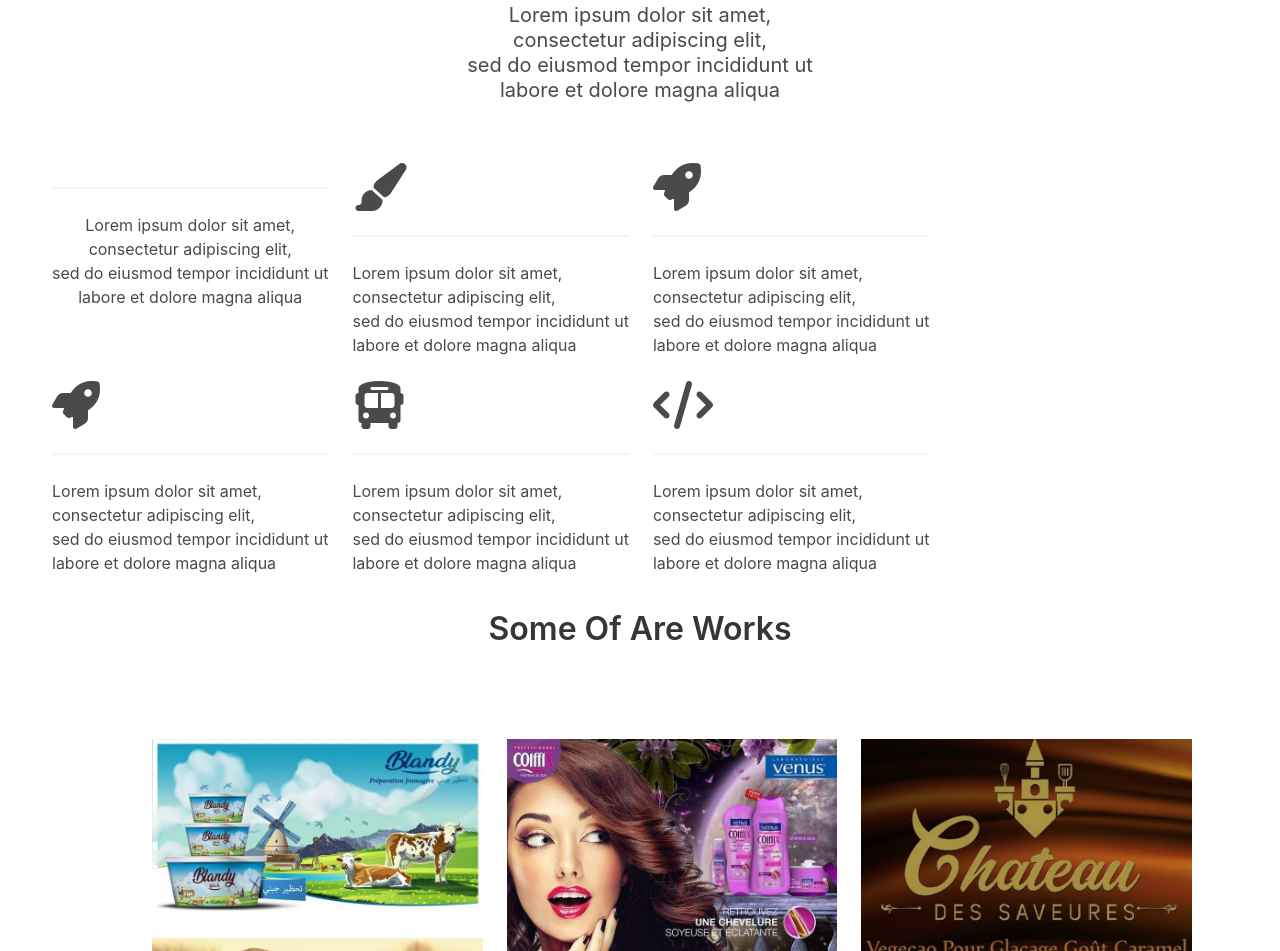
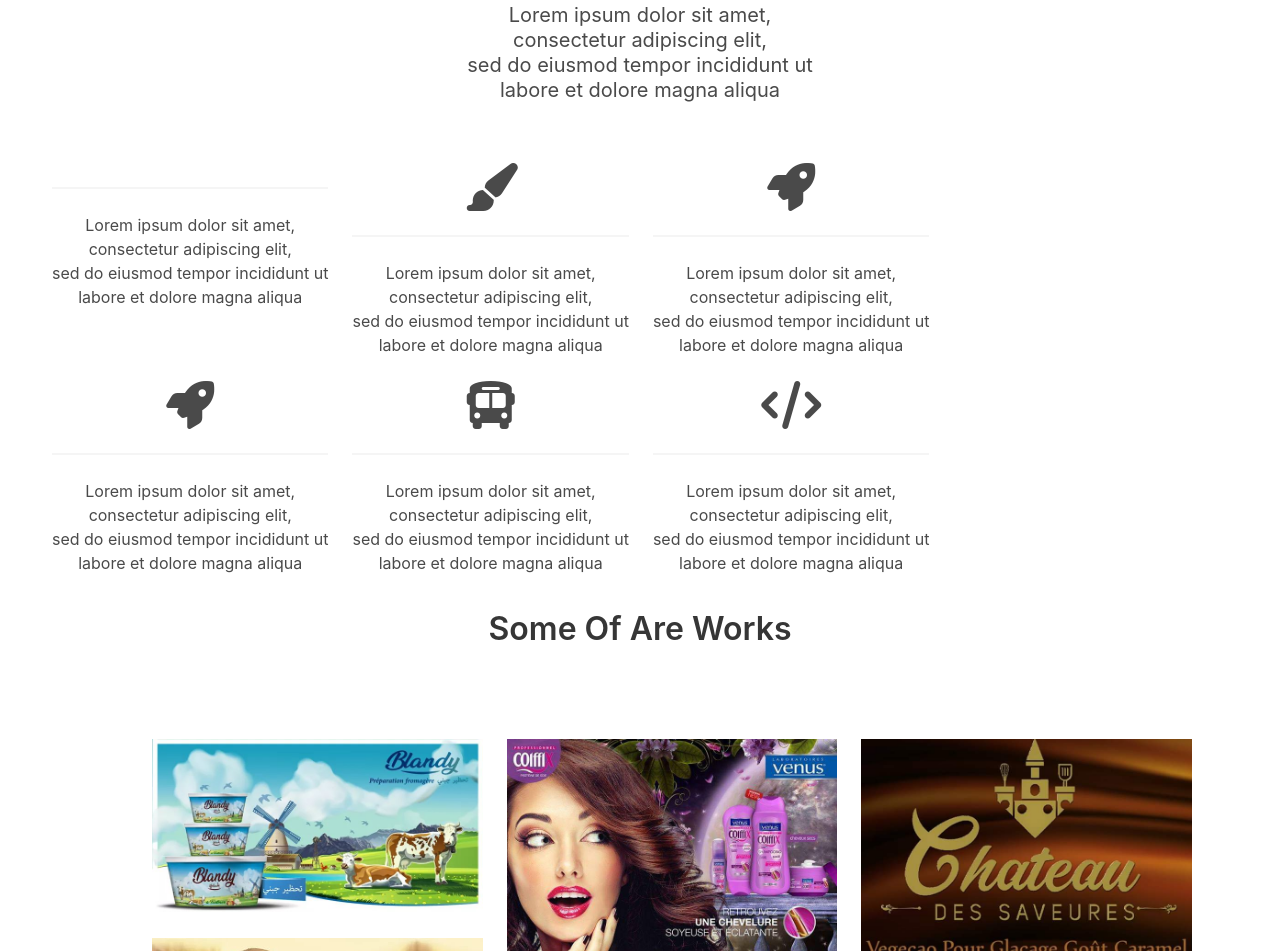
Before and after one commit to MaamounBenhafsa/Gold-Pixel, a plain HTML site: page index.html in a window 1280 px wide. Shown: the part 1774-2725 px from the top of the page. Drawn offline with nearby package versions, Linux system fonts and the light colour scheme; some icons are missing.

Commit message:
Update index.html

```diff
--- a/index.html
+++ b/index.html
@@ -1,3 +1,4 @@
+
 <!DOCTYPE html>
 <html lang="en">
   <head>
@@ -214,7 +215,7 @@
             </div>
             <div class="columns is-12">
               <div
-                class="column is-4 "
+                class="column is-4 has-text-centered"
                 data-aos="fade-in"
                 data-aos-easing="linear"
               >
@@ -226,7 +227,7 @@
                 </h2 class="">
               </div>
               <div
-                class="column is-4 "
+                class="column is-4 has-text-centered"
                 data-aos="fade-in"
                 data-aos-easing="linear"
               >
@@ -238,7 +239,7 @@
                 </h2 class="">
               </div>
               <div
-                class="column is-4 "
+                class="column is-4 has-text-centered"
                 data-aos="fade-in"
                 data-aos-easing="linear"
               >
@@ -253,7 +254,7 @@
             <hr />
             <div class="columns is-12">
               <div
-                class="column is-4 "
+                class="column is-4 has-text-centered"
                 data-aos="fade-in"
                 data-aos-easing="linear"
               >
@@ -265,7 +266,7 @@
                 </h2>
               </div>
               <div
-                class="column is-4 "
+                class="column is-4 has-text-centered"
                 data-aos="fade-in"
                 data-aos-easing="linear"
               >
@@ -277,7 +278,7 @@
                 </h2>
               </div>
               <div
-                class="column is-4 "
+                class="column is-4 has-text-centered"
                 data-aos="fade-in"
                 data-aos-easing="linear"
               >
```
